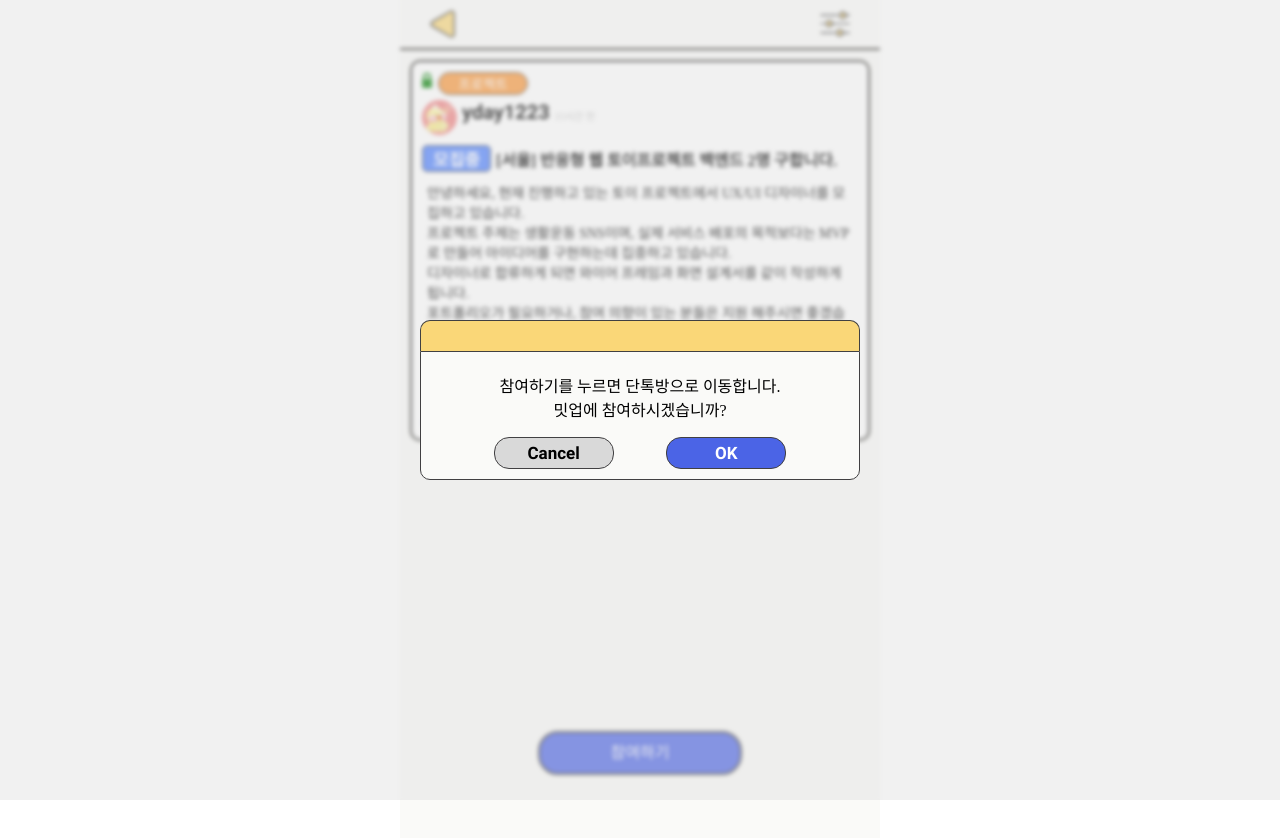
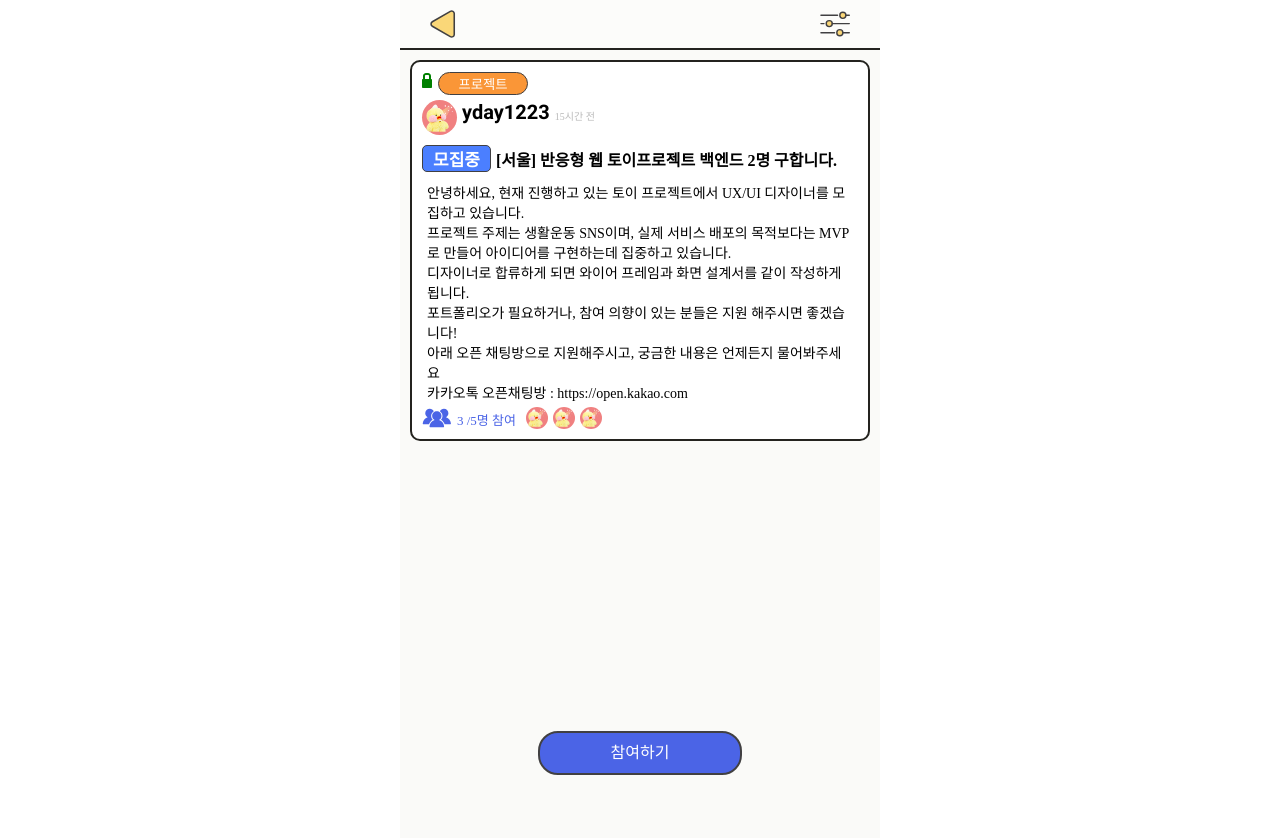
Before and after one commit to side-project-study-group/DevStagram-frontend, a React (Create React App) app: page /meet-up-detail in a window 1280 px wide. Shown: the top 838 px of the page. Built offline with nearby package versions, Linux system fonts and the light colour scheme; a web font is replaced by a local one.

Commit message:
[컴포넌트] meet-up-detail 기능 추가
- footerbutton에 handleClick prop 전달하여 popup open state 변경

```diff
--- a/src/pages/meet-up-detail/meet-up-detail-templete.js
+++ b/src/pages/meet-up-detail/meet-up-detail-templete.js
@@ -1,8 +1,8 @@
-import React from 'react';
-import styled from 'styled-components';
-import MeetUpPostBox from '../../components/meet-up-post-box';
-import FooterBtn from '../../components/molecules/footer-button';
-import PopUp from '../../components/organisms/pop-up';
+import React, { useState } from 'react'
+import styled from 'styled-components'
+import MeetUpPostBox from '../../components/meet-up-post-box'
+import FooterBtn from '../../components/molecules/footer-button'
+import PopUp from '../../components/organisms/pop-up'
 
 const Section = styled.section`
     width: 100%;
@@ -12,16 +12,27 @@ const Section = styled.section`
     margin: 0 auto;
     padding: 10px 10px;
     box-sizing: border-box;
-`;
+`
 
 function MeetUpPostTemp() {
+    const [isOpenPopUP, setIsOpenPopUp] = useState(false)
     return (
         <Section>
             <MeetUpPostBox size={'big'} />
-      <FooterBtn text='참여하기' />
-      <PopUp />
+            <FooterBtn
+                handleClick={() => setIsOpenPopUp(!isOpenPopUP)}
+                text="참여하기"
+            />
+            {isOpenPopUP && (
+                <PopUp handleCancel={() => setIsOpenPopUp(false)}>
+                    <p>
+                        참여하기를 누르면 단톡방으로 이동합니다.
+                        <br /> 밋업에 참여하시겠습니까?
+                    </p>
+                </PopUp>
+            )}
         </Section>
-  );
+    )
 }
 
-export default MeetUpPostTemp;
+export default MeetUpPostTemp
```
Lines whose indentation alone changed are shown as unchanged.
